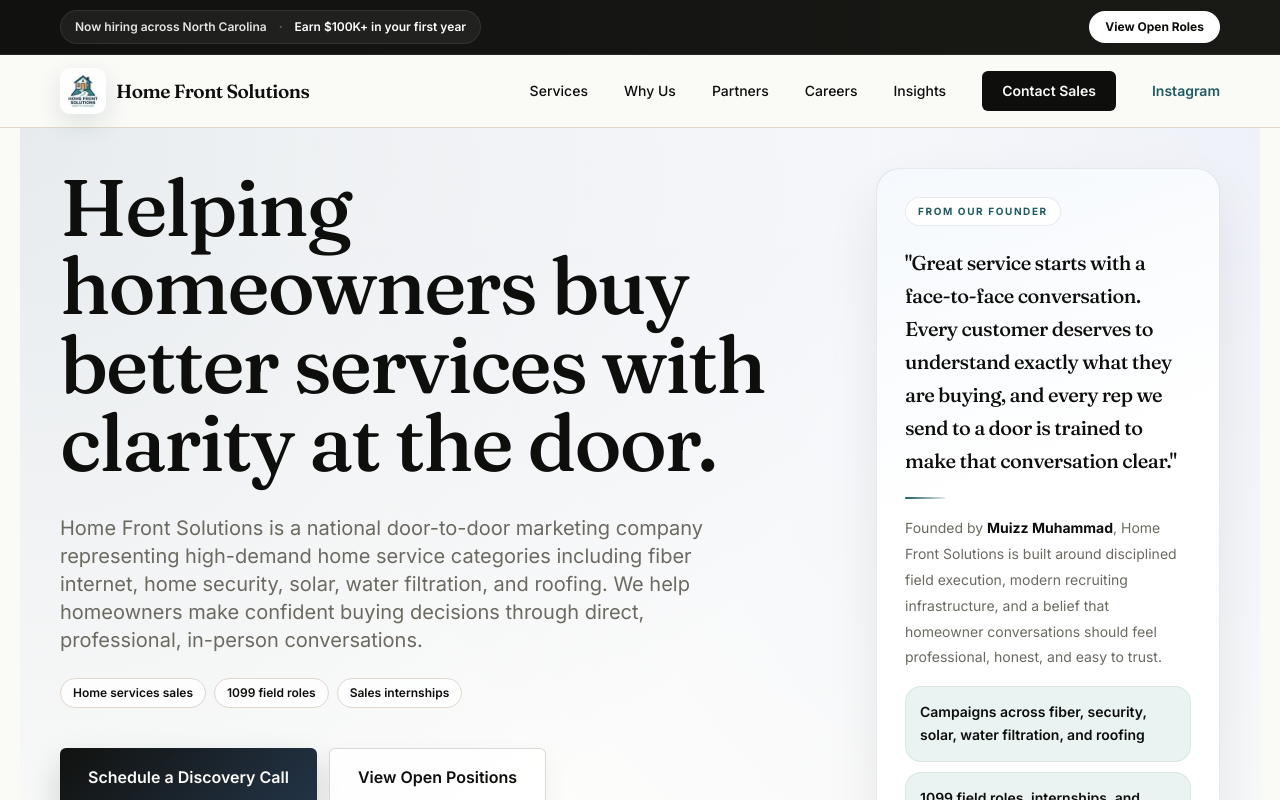
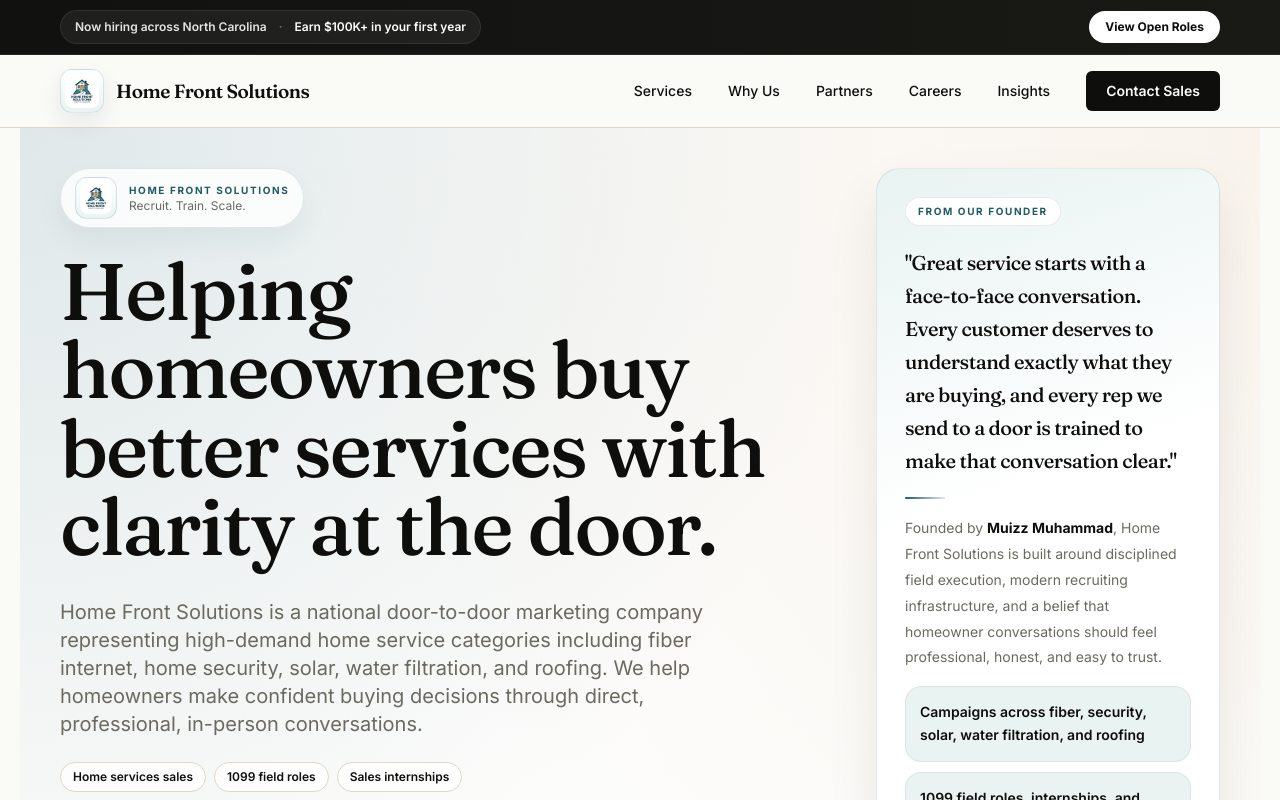
Before and after one commit to MuizzM/home-front-solutions, a React (Vite) app: page / in a window 1280 px wide. Shown: the top 800 px of the page. Built offline with nearby package versions, Linux system fonts and the light colour scheme.

Commit message:
Blend logo into homepage and header

```diff
--- a/src/ExactHomefrontApp.tsx
+++ b/src/ExactHomefrontApp.tsx
@@ -1066,8 +1066,10 @@
 
       <div style={{ borderBottom: "1px solid " + RULE }}>
         <div className="max-w-[1240px] mx-auto px-5 md:px-10 h-[68px] md:h-[72px] flex items-center justify-between">
-          <button onClick={function() { props.go("home"); }} className="flex items-center gap-2.5" style={{ background: "none", border: "none", cursor: "pointer", padding: 0 }}>
-            <img src={LOGO} alt="Home Front Solutions logo" style={{ width: 46, height: 46, borderRadius: 10, objectFit: "cover", boxShadow: "0 10px 24px rgba(21,63,70,0.12)" }} />
+          <button onClick={function() { props.go("home"); }} className="flex items-center gap-3" style={{ background: "none", border: "none", cursor: "pointer", padding: 0 }}>
+            <span style={{ width: 44, height: 44, borderRadius: 12, background: "linear-gradient(180deg, #FFFFFF 0%, " + SIGNAL_SOFT + " 100%)", border: "1px solid rgba(31,91,99,0.14)", display: "inline-flex", alignItems: "center", justifyContent: "center", boxShadow: "0 10px 22px rgba(21,63,70,0.08)" }}>
+              <img src={LOGO} alt="Home Front Solutions logo" style={{ width: 34, height: 34, borderRadius: 8, objectFit: "cover" }} />
+            </span>
             <span style={{ ...serif, fontSize: 19, color: INK, lineHeight: 1, fontWeight: 600 }}>Home Front Solutions</span>
           </button>
           <nav className="hidden md:flex items-center gap-9">
@@ -1081,9 +1083,6 @@
             <button onClick={function() { props.go("contact"); }} className="text-sm font-semibold px-5 py-2.5 rounded-md hover:opacity-90 transition-opacity" style={{ background: INK, color: PAPER, border: "none", cursor: "pointer" }}>
               Contact Sales
             </button>
-            <a href={INSTAGRAM_URL} target="_blank" rel="noreferrer" className="text-sm font-semibold" style={{ color: SIGNAL }}>
-              Instagram
-            </a>
           </nav>
           <button onClick={function() { setOpen(!open); }} className="md:hidden p-1" style={{ background: "none", border: "none" }} aria-label={open ? "Close navigation menu" : "Open navigation menu"} aria-expanded={open}>
             {open
@@ -1240,10 +1239,19 @@
       {/* HERO */}
       <section
         className="max-w-[1240px] mx-auto px-5 md:px-10 pt-10 md:pt-18 pb-14 md:pb-22"
-        style={{ background: "radial-gradient(circle at top left, rgba(59,93,124,0.12), transparent 30%), radial-gradient(circle at top right, rgba(30,64,175,0.07), transparent 34%), linear-gradient(180deg, rgba(255,255,255,0.94) 0%, rgba(250,250,247,0.42) 58%, rgba(250,250,247,0) 100%)" }}
+        style={{ background: "radial-gradient(circle at top left, rgba(31,91,99,0.14), transparent 30%), radial-gradient(circle at top right, rgba(196,138,71,0.1), transparent 34%), linear-gradient(180deg, rgba(255,255,255,0.95) 0%, rgba(250,250,247,0.5) 58%, rgba(250,250,247,0) 100%)" }}
       >
         <div className="grid grid-cols-1 lg:grid-cols-12 gap-8 md:gap-10 lg:gap-16">
           <div className="lg:col-span-8">
+            <div className="inline-flex items-center gap-3 px-3.5 py-2 rounded-full mb-6" style={{ background: "rgba(255,255,255,0.82)", border: "1px solid rgba(31,91,99,0.12)", boxShadow: "0 14px 28px rgba(21,63,70,0.06)" }}>
+              <span style={{ width: 42, height: 42, borderRadius: 12, background: "linear-gradient(180deg, #FFFFFF 0%, " + SIGNAL_SOFT + " 100%)", border: "1px solid rgba(31,91,99,0.16)", display: "inline-flex", alignItems: "center", justifyContent: "center" }}>
+                <img src={LOGO} alt="Home Front Solutions brand mark" style={{ width: 32, height: 32, borderRadius: 8, objectFit: "cover" }} />
+              </span>
+              <div>
+                <div className="text-[10px] uppercase" style={{ color: SIGNAL, letterSpacing: "0.16em", fontWeight: 800 }}>Home Front Solutions</div>
+                <div className="text-xs" style={{ color: MUTED }}>Recruit. Train. Scale.</div>
+              </div>
+            </div>
             <h1 style={{ ...serif, fontSize: "clamp(2.75rem, 6.5vw, 5rem)", lineHeight: 0.98 }}>
               Helping homeowners buy better services with clarity at the door.
             </h1>
@@ -1270,7 +1278,7 @@
           </div>
 
           <aside className="lg:col-span-4">
-            <div className="p-5 md:p-7 h-full" style={{ background: "linear-gradient(160deg, #F5F9FD 0%, #FFFFFF 42%, " + SURF + " 100%)", border: "1px solid rgba(59,93,124,0.12)", borderRadius: 24, boxShadow: "0 24px 52px rgba(14,14,12,0.08)" }}>
+            <div className="p-5 md:p-7 h-full" style={{ background: "linear-gradient(160deg, " + SIGNAL_SOFT + " 0%, #FFFFFF 42%, " + SURF + " 100%)", border: "1px solid rgba(31,91,99,0.12)", borderRadius: 24, boxShadow: "0 24px 52px rgba(14,14,12,0.08)" }}>
               <div className="inline-flex items-center gap-2 px-3 py-1.5 rounded-full mb-5" style={{ background: "#FFFFFF", border: "1px solid rgba(59,93,124,0.12)" }}>
                 <span className="text-[10px] uppercase" style={{ color: SIGNAL, letterSpacing: "0.16em", fontWeight: 800 }}>From Our Founder</span>
               </div>
```
